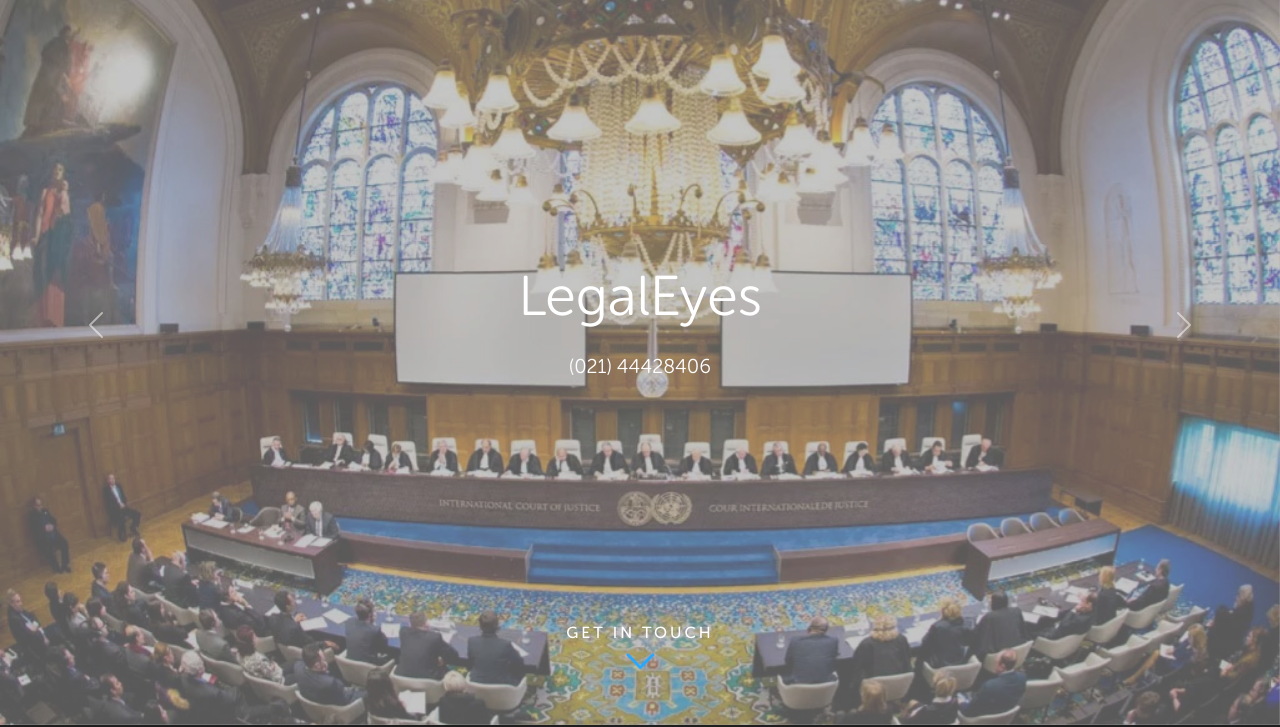
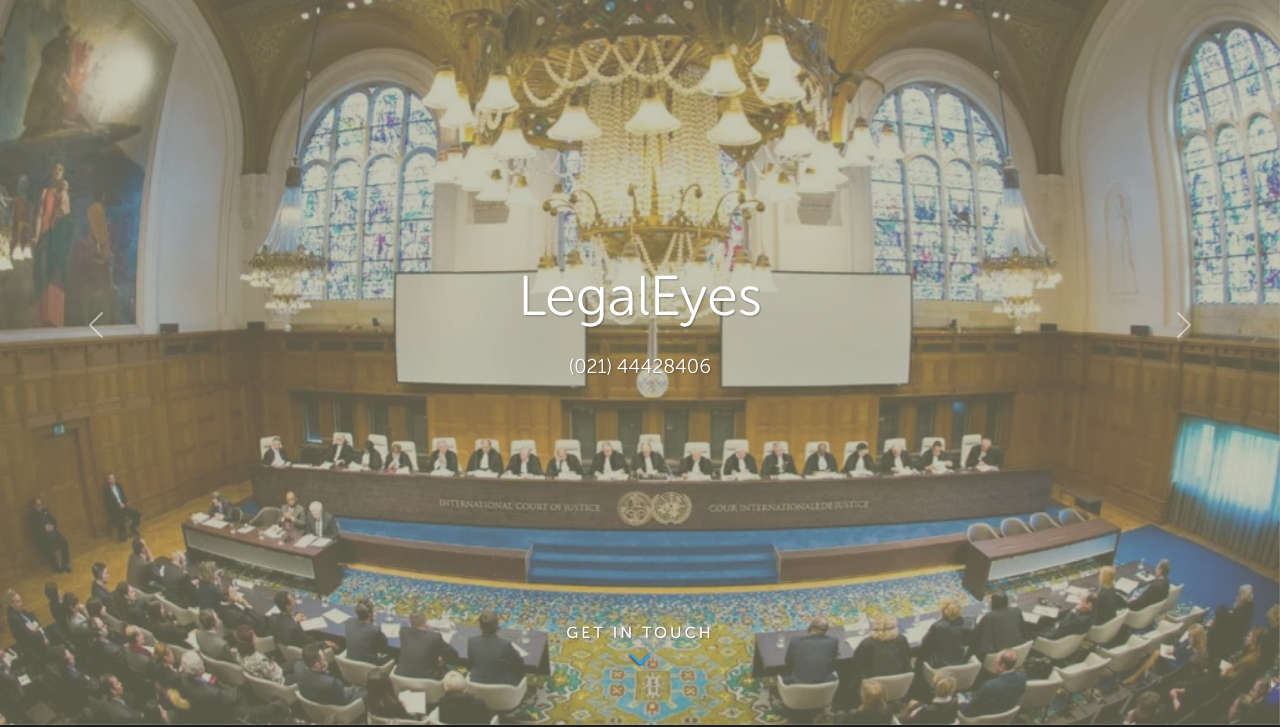
Before and after one commit to SoroushJM/LawWebsite-dev, a website: page en.html in a window 1280 px wide. Shown: the part 75-802 px from the top of the page. Drawn offline with Linux system fonts and the light colour scheme.

Commit message:
added shadow and drop shadow to texts that have white background and also fixed get in touch button

```diff
--- a/css/Main.css
+++ b/css/Main.css
@@ -109,7 +109,7 @@ button.carousel-control-next {
   letter-spacing: 3px;
 }
 .cta-arrow {
-  background: url('../svgs/NavArrowHover.png') no-repeat center center;
+  background: url("../svgs/arrow.svg") no-repeat center center;
   background-size: auto 100%;
   -webkit-transform: rotate(90deg);
   -moz-transform: rotate(90deg);
@@ -126,16 +126,17 @@ button.carousel-control-next {
   -o-transition: top 0.15s linear;
   -ms-transition: top 0.15s linear;
   transition: top 0.15s linear;
+  filter: drop-shadow(1px 1px 1px rgba(0, 0, 0, 0.7))
 }
-.cta-arrow:hover{
+.cta-arrow:hover {
   top: 5px;
 }
 
-.get-in-touch:hover .cta-arrow{
+.get-in-touch:hover .cta-arrow {
   top: 5px;
 }
 
-.a-btn{
+.a-btn {
   text-decoration: none;
   color: white;
 }
@@ -143,16 +144,12 @@ button.carousel-control-next {
 /* Hero section styles */
 .hero {
   background-size: cover;
-  /* Cover the entire section */
   background-position: center;
-  /* Center the background */
   height: 100vh;
-  /* Full viewport height */
   display: flex;
   align-items: center;
   justify-content: center;
   position: relative;
-  /* Relative positioning for child elements */
   overflow: hidden;
   margin: 0;
 }
@@ -204,5 +201,23 @@ button.border-light-subtle.show {
 }
 
 .dark-fade-bg {
-  background-color: rgba(255, 255, 255, 0.35); /* opacity for black background */
+  background-color: rgba(
+    255,
+    255,
+    205,
+    0.35
+  ); /* opacity for black background */
 }
+
+.get-in-touch-icon {
+  display: inline-block;
+  width: 2rem;
+  height: 2rem;
+  background-repeat: no-repeat;
+  background-position: 50%;
+  background-size: 100% 100%;
+}
+.text-shadow-4-white-bg{
+
+  text-shadow: 1px 1px 2px rgba(0, 0, 0, 0.3); /* Adjust values as needed */
+}
--- a/en.html
+++ b/en.html
@@ -95,19 +95,21 @@
 
 
     <!-- Hero Content -->
-    <div class="hero-content position-absolute">
+    <div class="hero-content position-absolute text-shadow-4-white-bg">
       <h2 class="display-4 mb-4 text-white">LegalEyes</h2>
       <h1 class="lead text-white">(021) 44428406</h1>
     </div>
 
     <!-- Get in Touch Button -->
 
-    <div class="col get-in-touch">
+    <div class="col get-in-touch text-shadow-4-white-bg">
       <div class="row">
-        <a class="a-btn" href="#footer">GET IN TOUCH</a>
+        <a class="a-btn Text-black-outline" href="#footer">GET IN TOUCH</a>
       </div>
       <div class="row">
-        <a class="cta-arrow" href="#footer"></a>
+        <a class="cta-arrow" href="#footer">
+          <span class="get-in-touch-icon"></span>
+        </a>
       </div>
     </div>
 
```
